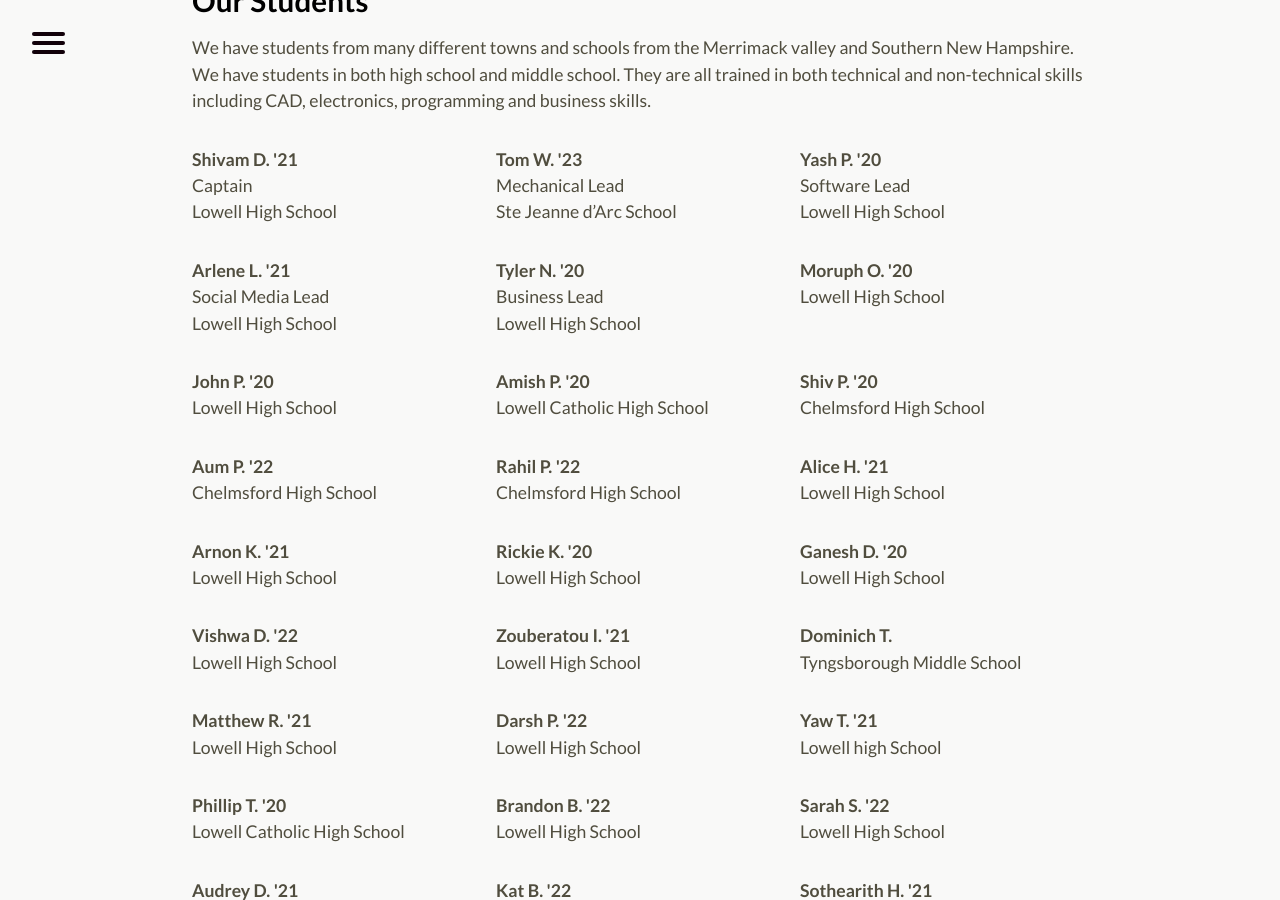
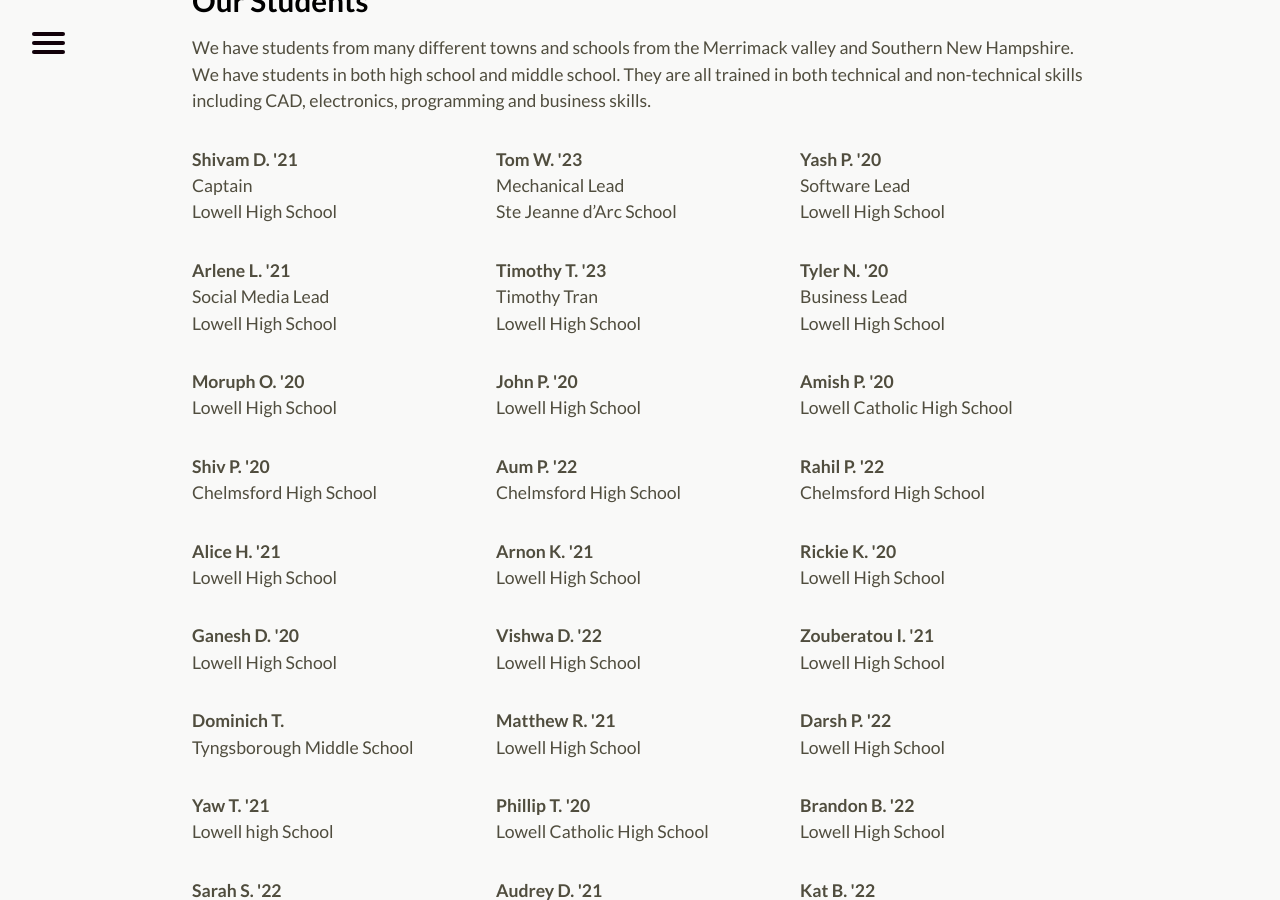
Before and after one commit to perSEVERE-5962/frc5962, a Jekyll site: the page built from about.md, in a window 1280 px wide and 900 px high, scrolled down 1379 px. Built offline with Jekyll 4.4.1, drawn with Linux system fonts in a browser that asks for light colours; some of the changed text lies outside the part shown.

Commit message:
Updated Timothy T

```diff
--- a/_students/timothy-t.markdown
+++ b/_students/timothy-t.markdown
@@ -1,6 +1,8 @@
 ---
 title: Timothy T.
 date: 2019-10-20 14:50:00 Z
+role: Timothy Tran
 grad-year: 2023
+order-number: 2
 school: Lowell High School
 ---
```
